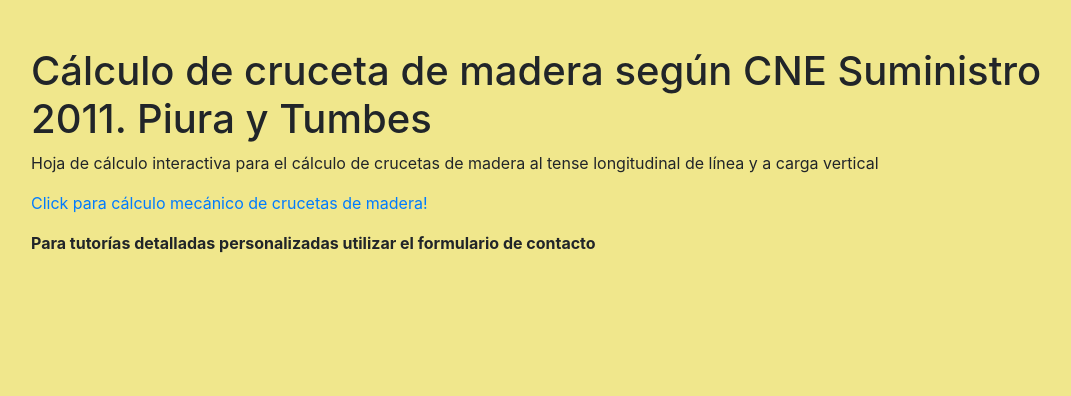
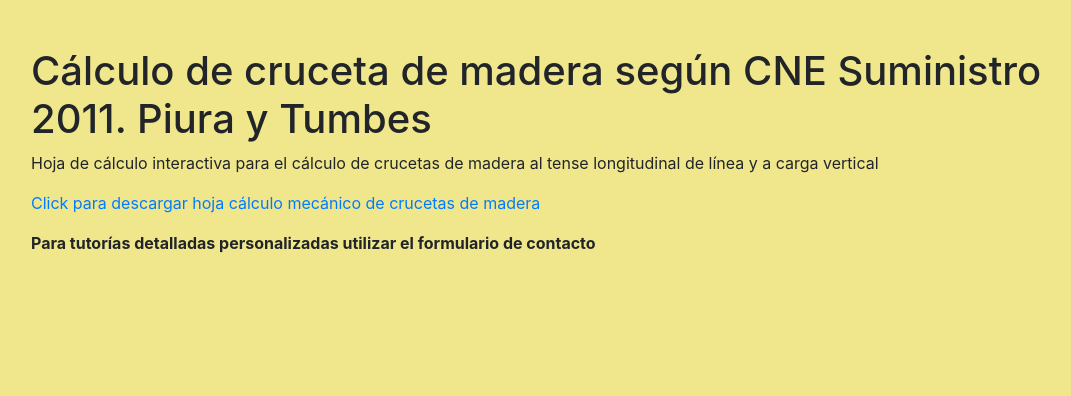
Before and after one commit to cespivilla/cambioestado, a Flask app: page /crucetamad in a window 1280 px wide. Shown: the part 77-473 px from the top of the page, without its empty margins (87-1158 px from the left). Run offline with Flask 2, Linux system fonts and the light colour scheme; some libraries are stand-ins or nearby versions.

Commit message:
Update crucetamad.html

```diff
--- a/templates/crucetamad.html
+++ b/templates/crucetamad.html
@@ -5,7 +5,7 @@
     <h1>Cálculo de cruceta de madera según CNE Suministro 2011. Piura y Tumbes</h1>
     <p>Hoja de cálculo interactiva para el cálculo de crucetas de madera al tense longitudinal de línea y a carga vertical</p>
 
-    <p><a href="https://docs.google.com/spreadsheets/d/1SPcRiw273IoMr84IlEwpvroRNk_kqF2x/edit?usp=sharing&ouid=113896403229472795050&rtpof=true&sd=true">Click para cálculo mecánico de crucetas de madera!</a></p>
+    <p><a style="background-color: #EEEEEE;" href="Crucetas Madera.xls" download>Click para descargar hoja cálculo mecánico de crucetas de madera</a></p>
 
 
     <p><b>Para tutorías detalladas personalizadas utilizar el formulario de contacto</p>
```
